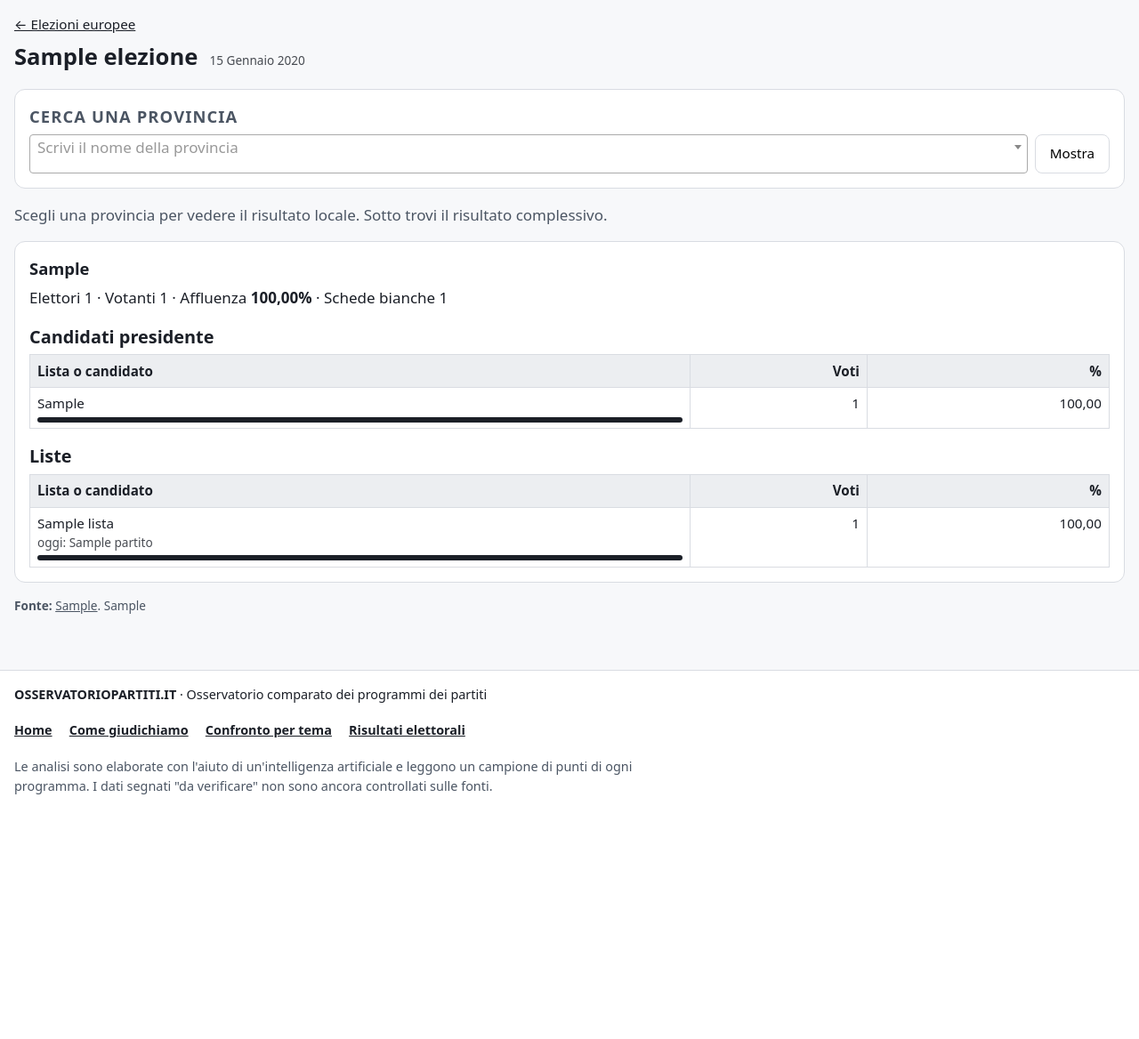
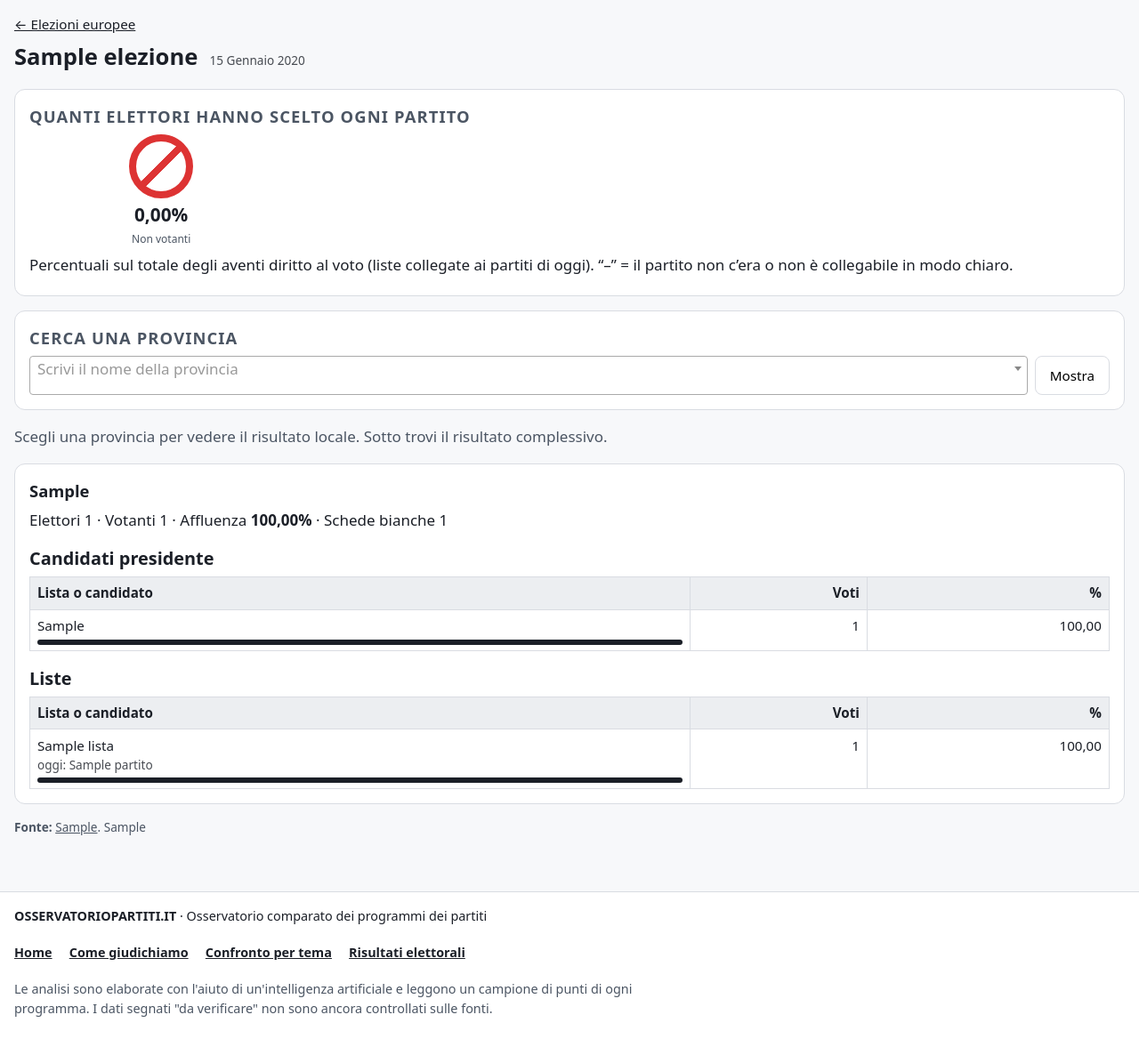
Before and after one commit to Giorgino79/iprogrammideipartiti, a Django app: page /risultati/elezione/1/ in a window 1280 px wide. Shown: the part 101-1269 px from the top of the page at 89% size. Before the commit the page ends 994 px from the top, so only its background shows below. Run offline with Django 5.2, Linux system fonts and the light colour scheme; tables that the repository leaves empty hold one stand-in row (values such as "Sample post").

Commit message:
Quadro dei partiti con simboli e percentuali sugli aventi diritto nelle pagine delle elezioni
Co-Authored-By: Claude Sonnet 5.5 <noreply@anthropic.com>

```diff
--- a/analisi/views.py
+++ b/analisi/views.py
@@ -166,6 +166,18 @@ def risultati_elezione(request, pk):
         for r in locale:
             r['differenza'] = round(r['percento'] - confronto.get(r['lista'], 0), 2)
         aff_loc = aff.filter(territorio=scelto).first()
+    quadro = None
+    if elezione.tipo in (Elezione.EUROPEE, Elezione.POLITICHE_CAMERA, Elezione.POLITICHE_SENATO) and aff_naz['e']:
+        e = aff_naz['e']
+        per_partito = {r['lista__partito']: r['tot'] for r in
+                       base.filter(lista__partito__isnull=False).values('lista__partito').annotate(tot=Sum('voti'))}
+        con, senza = [], []
+        for p in Partito.objects.filter(coalizione=False) if hasattr(Partito, 'coalizione') else Partito.objects.all():
+            if p.pk in per_partito:
+                con.append((p, round(100 * per_partito[p.pk] / e, 2)))
+            else:
+                senza.append((p, None))
+        quadro = dict(astensione=round(100 * (e - aff_naz['v']) / e, 2), partiti=sorted(con, key=lambda x: -x[1]) + senza)
     cand_naz = _candidati(RisultatoCandidato.objects.filter(elezione=elezione))
     cand_loc = _candidati(RisultatoCandidato.objects.filter(elezione=elezione, territorio=scelto)) if scelto else None
     turni = None
@@ -174,7 +186,7 @@ def risultati_elezione(request, pk):
                  for t in sorted(RisultatoCandidato.objects.filter(elezione=elezione).values_list('turno', flat=True).distinct())]
         cand_naz = None
     return render(request, 'analisi/risultato_elezione.html', {
-        'turni': turni, 'cand_naz': cand_naz, 'cand_loc': cand_loc, 'elezione': elezione, 'tipo_slug': _slug_tipo(elezione.tipo), 'tipo_nome': TIPI_RISULTATI[_slug_tipo(elezione.tipo)][1],
+        'quadro': quadro, 'turni': turni, 'cand_naz': cand_naz, 'cand_loc': cand_loc, 'elezione': elezione, 'tipo_slug': _slug_tipo(elezione.tipo), 'tipo_nome': TIPI_RISULTATI[_slug_tipo(elezione.tipo)][1],
         'nazionale': nazionale, 'aff_naz': aff_naz, 'territori': territori,
         'scelto': scelto, 'locale': locale, 'aff_loc': aff_loc,
         'affl_naz_pct': round(100 * aff_naz['v'] / aff_naz['e'], 2) if aff_naz['e'] else None,
--- a/static/analisi/stile.css
+++ b/static/analisi/stile.css
@@ -168,3 +168,12 @@ h1 .anno { display: inline; margin-left: .4rem; }
 .valori-si-no { display: flex; flex-wrap: wrap; justify-content: space-between; gap: .3rem 1rem; }
 .card.attiva { background: var(--neutro); color: #fff; }
 .riquadro h3.titoletto { margin: 1rem 0 .3rem; }
+
+/* Quadro partiti di oggi nella pagina di una elezione */
+.quadro { display: grid; grid-template-columns: repeat(4, 1fr); gap: 1rem .6rem; }
+.quadro .voce { display: flex; flex-direction: column; align-items: center; text-align: center; gap: .2rem; text-decoration: none; color: inherit; }
+.quadro .voce b { font-size: 1.3rem; }
+.quadro .voce small { font-size: .75rem; color: var(--neutro); }
+.quadro .simbolo { width: 72px; height: 72px; }
+.quadro .no-voto { border: 8px solid #d33; background: linear-gradient(135deg, transparent 45%, #d33 45%, #d33 55%, transparent 55%); }
+@media (max-width: 640px) { .quadro { grid-template-columns: repeat(2, 1fr); } }
--- a/templates/analisi/risultato_elezione.html
+++ b/templates/analisi/risultato_elezione.html
@@ -5,6 +5,18 @@
 <p class="briciole"><a href="{% url 'risultati_tipo' tipo_slug %}">&larr; {{ tipo_nome }}</a></p>
 <h1>{{ elezione.nome }} <span class="anno">{{ elezione.data|date:"j F Y" }}</span></h1>
 
+{% if quadro %}
+<section class="riquadro">
+  <h2 class="titoletto">Quanti elettori hanno scelto ogni partito</h2>
+  <div class="quadro">
+    <div class="voce"><span class="simbolo no-voto" aria-hidden="true"></span><b>{{ quadro.astensione|floatformat:2 }}%</b><small>Non votanti</small></div>
+    {% for p, pct in quadro.partiti %}<a class="voce" href="{{ p.get_absolute_url }}">
+      <span class="simbolo{% if p.logo %} con-logo{% endif %}">{% if p.logo %}<img src="{{ p.logo.url }}" alt="{{ p.nome }}">{% else %}<span>{{ p.sigla }}</span>{% endif %}</span>
+      <b>{% if pct is None %}&ndash;{% else %}{{ pct|floatformat:2 }}%{% endif %}</b><small>{{ p.nome }}</small></a>{% endfor %}
+  </div>
+  <p class="costo">Percentuali sul totale degli aventi diritto al voto (liste collegate ai partiti di oggi). &ldquo;&ndash;&rdquo; = il partito non c&rsquo;era o non è collegabile in modo chiaro.</p>
+</section>
+{% endif %}
 {% if elezione.tipo != 'CM' %}<section class="riquadro">
   <h2 class="titoletto">Cerca una provincia</h2>
   <form method="get" class="selettore">
```
